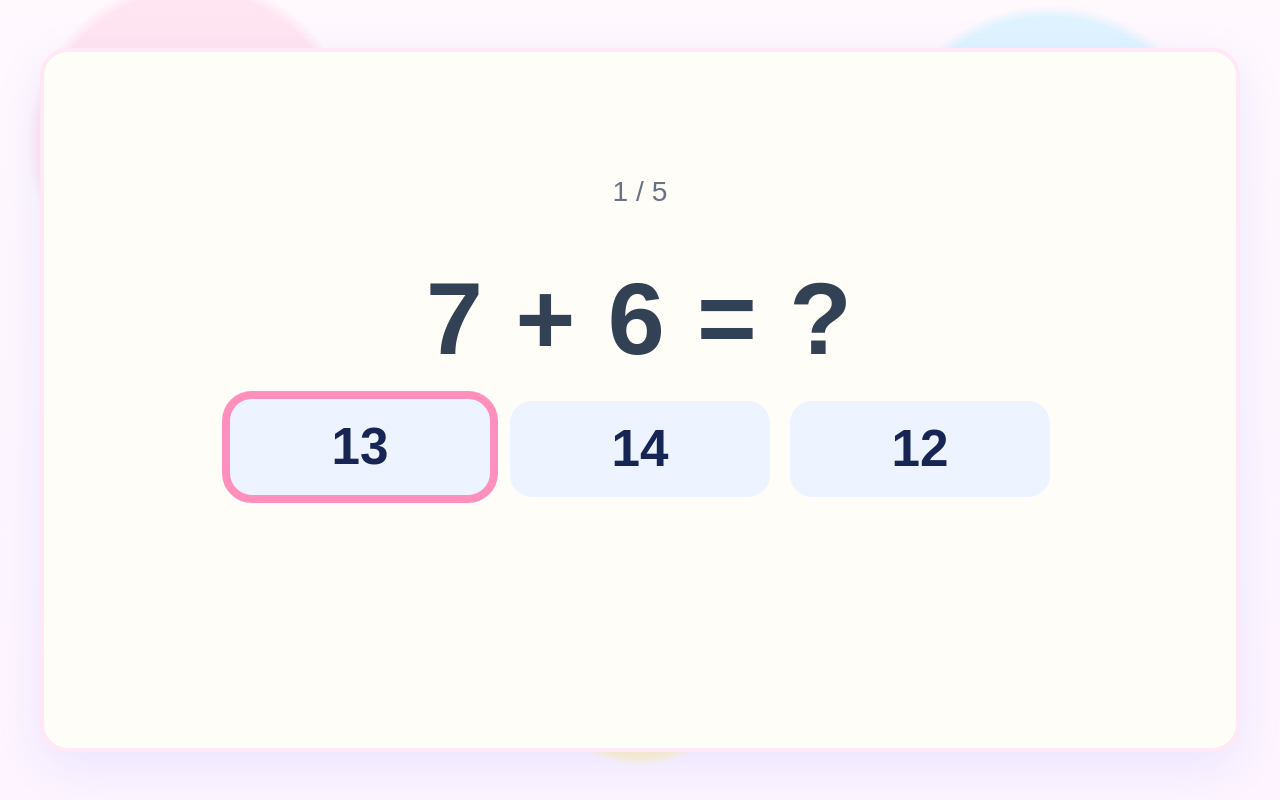
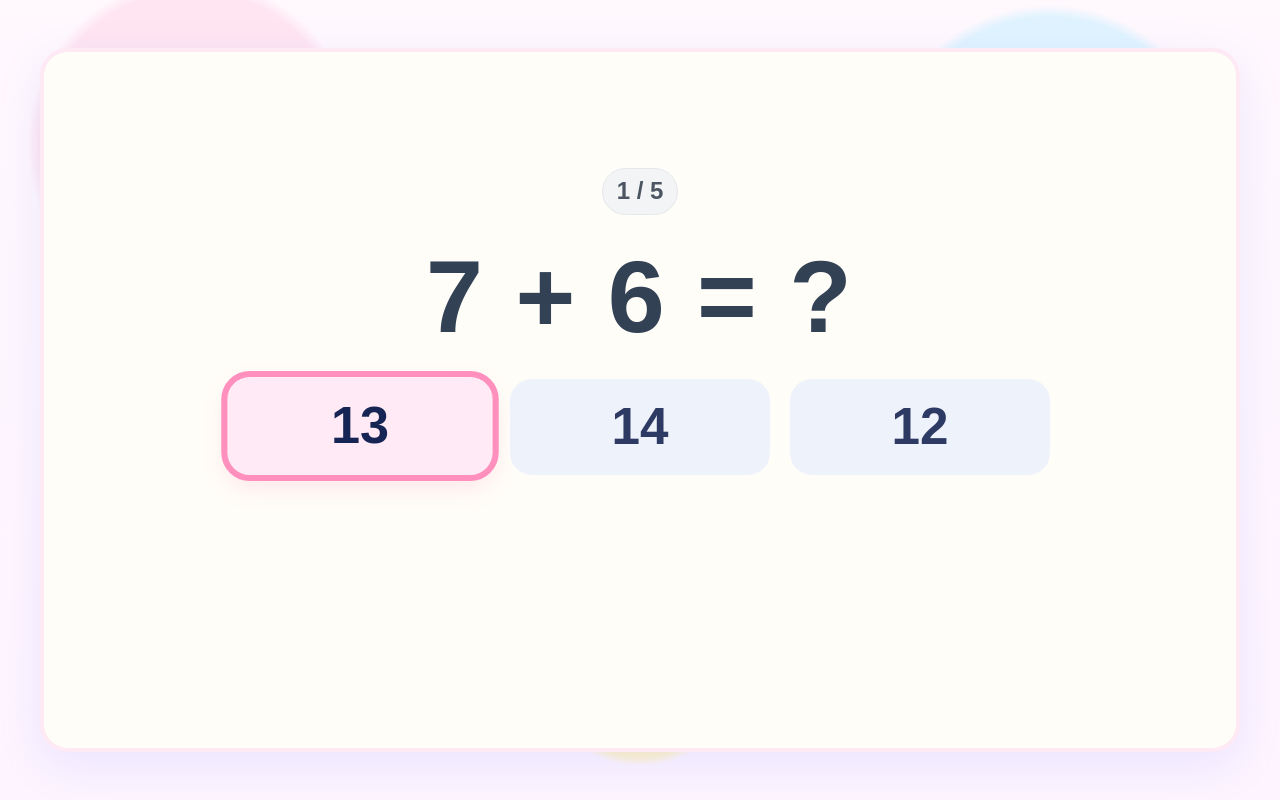
Before and after one commit to HosooJeong/kids-math-tv, a website built with Vite: page index.html in a window 1280 px wide. Both pictures are taken after a click on the button "시작하기". Built offline with nearby package versions, Linux system fonts and the light colour scheme.

Commit message:
Improve quiz CTA focus visibility and progress chip styling

```diff
--- a/src/style.css
+++ b/src/style.css
@@ -110,6 +110,12 @@ body.bg-wave {
   -webkit-tap-highlight-color: transparent;
   background: #edf3ff;
   color: #172554;
+  transition:
+    transform 180ms ease,
+    box-shadow 180ms ease,
+    background-color 180ms ease,
+    opacity 180ms ease,
+    outline-color 180ms ease;
 }
 
 .primary-btn {
@@ -129,9 +135,19 @@ body.bg-wave {
   max-width: 260px;
 }
 
+.choice-btn:not(.focused) {
+  opacity: 0.9;
+  background: #edf1fb;
+}
+
 .focused {
-  outline: 8px solid var(--focus);
-  transform: translateY(-2px);
+  outline: 6px solid var(--focus);
+  box-shadow: 0 10px 24px rgba(255, 143, 189, 0.24);
+  transform: translateY(-1px) scale(1.02);
+}
+
+.choice-btn.focused {
+  background: #ffeaf5;
 }
 
 .problem {
@@ -145,9 +161,16 @@ body.bg-wave {
 
 .progress {
   text-align: center;
-  font-size: clamp(20px, 2.2vw, 30px);
-  line-height: 1.25;
-  color: #6b7280;
+  font-size: clamp(18px, 1.9vw, 24px);
+  line-height: 1.2;
+  color: #4b5563;
+  background: #f3f4f6;
+  border: 1px solid #e5e7eb;
+  border-radius: 999px;
+  padding: 8px 14px;
+  margin: 0 auto;
+  width: fit-content;
+  font-weight: 700;
 }
 
 .feedback {
@@ -348,3 +371,12 @@ body.bg-wave {
     outline-width: 5px;
   }
 }
+
+@media (prefers-reduced-motion: reduce) {
+  *, *::before, *::after {
+    animation-duration: 0.01ms !important;
+    animation-iteration-count: 1 !important;
+    transition-duration: 0.01ms !important;
+    scroll-behavior: auto !important;
+  }
+}
```
